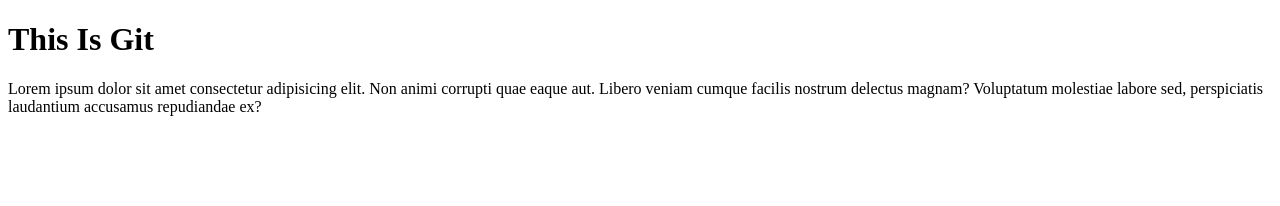
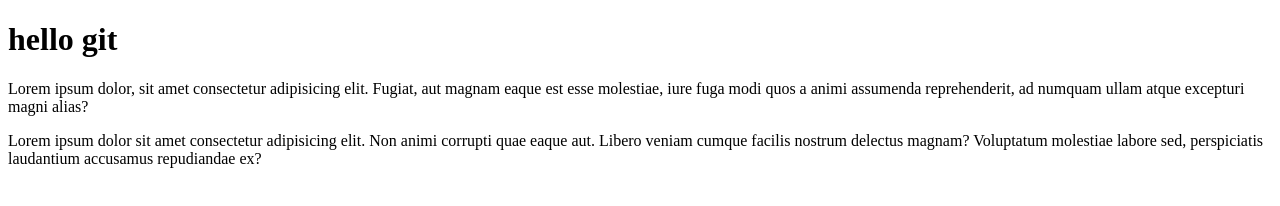
Before and after one commit to muhammedAbdellayassin/git, a plain HTML site: page index.html in a window 1280 px wide. Drawn offline with Linux system fonts and the light colour scheme.

Commit message:
Update index.html

```diff
--- a/index.html
+++ b/index.html
@@ -6,7 +6,8 @@
     <title>ThisIsGit</title>
 </head>
 <body>
-    <h1>This Is Git</h1>
+    <h1>hello git</h1>
+    <p>Lorem ipsum dolor, sit amet consectetur adipisicing elit. Fugiat, aut magnam eaque est esse molestiae, iure fuga modi quos a animi assumenda reprehenderit, ad numquam ullam atque excepturi magni alias?</p>
     <p>Lorem ipsum dolor sit amet consectetur adipisicing elit. Non animi corrupti quae eaque aut. Libero veniam cumque facilis nostrum delectus magnam? Voluptatum molestiae labore sed, perspiciatis laudantium accusamus repudiandae ex?</p>
 </body>
 </html>
```
